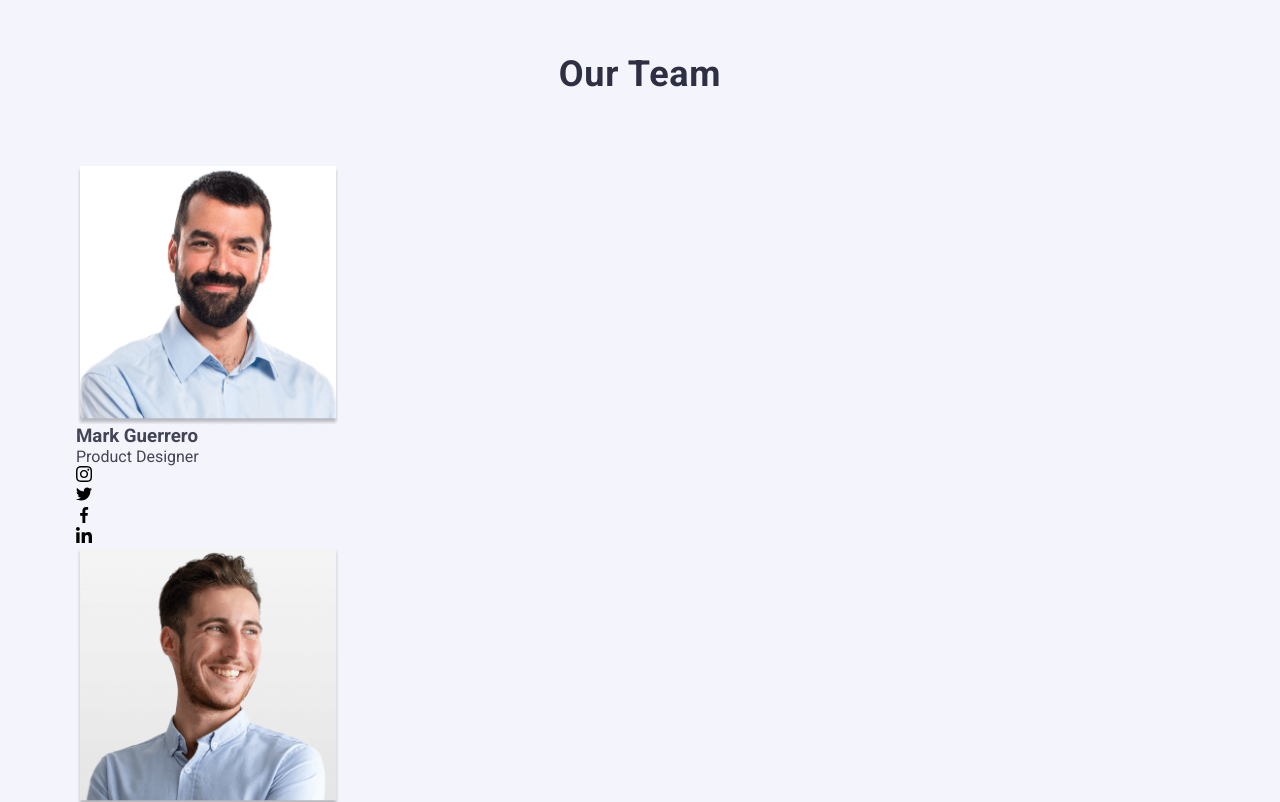
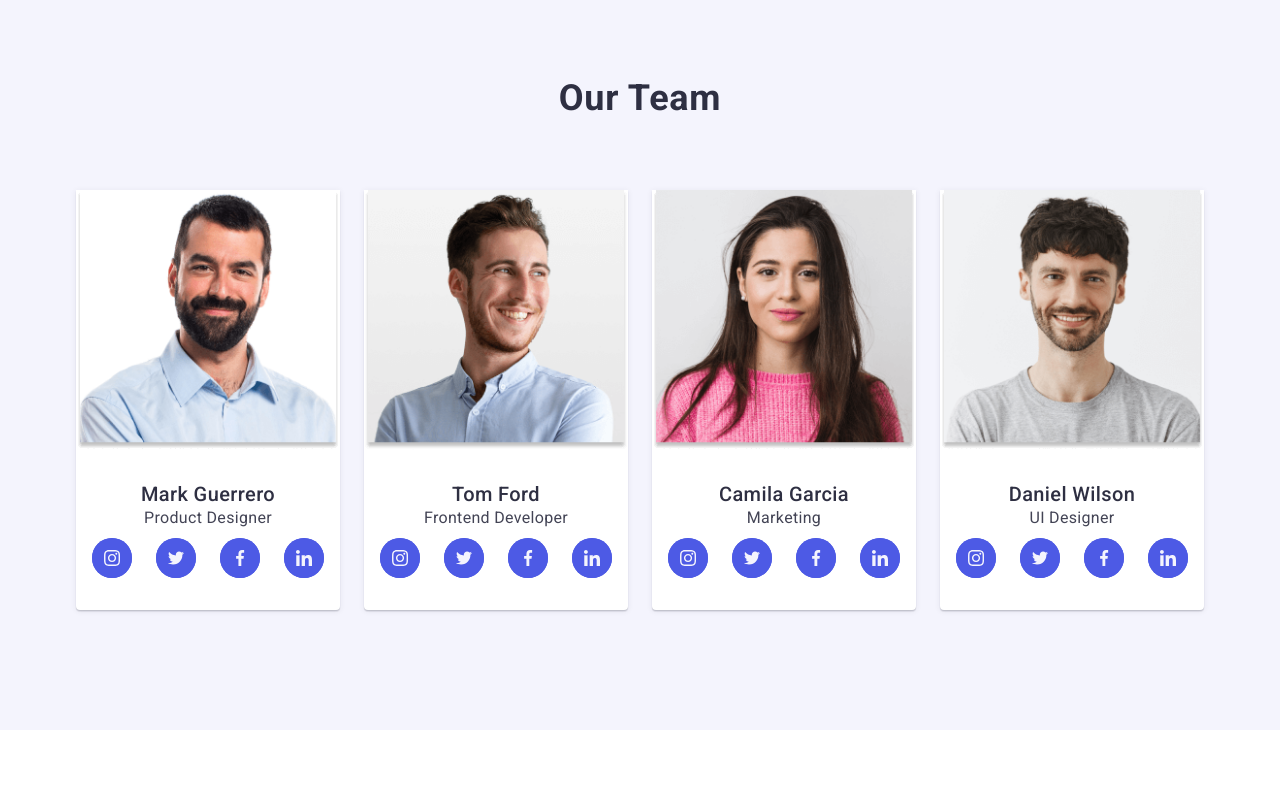
Before and after one commit to Miash96/goit-markup-hw-06, a plain HTML site: page index.html in a window 1280 px wide. Shown: the part 1162-1964 px from the top of the page. After the commit the page ends 1892 px from the top, so only its background shows below. Drawn offline with nearby package versions, Linux system fonts and the light colour scheme.

Commit message:
section 3

```diff
--- a/css/styles.css
+++ b/css/styles.css
@@ -358,9 +358,94 @@ button {
     color: #2e2f42;
     margin-bottom: 72px;
   }
-  .team-tile-list{
+  .team-tile-list {
     display: flex;
-    flex-direction: column;
+    flex-direction: row;
     align-items: center;
     gap: 72px;
   }
+  .team-title-list-item{
+    border-radius: 0 0 4px 4px;
+    box-shadow: 0 2px 1px 0 rgba(46, 47, 66, 0.08), 0 1px 1px 0 rgba(46, 47, 66, 0.16), 0 1px 6px 0 rgba(46, 47, 66, 0.08);
+    width: 264px;
+    background-color: #FFFFFF;
+  }
+  .container-name {
+    padding: 32px 16px;
+  }
+  .team-member-name{
+    font-weight: 500;
+    font-size: 20px;
+    line-height: 1.2;
+    letter-spacing: 0.02em;
+    color: #2e2f42;
+    text-align: center;
+  }
+  .team-member-name-desr {
+    font-weight: 400;
+    font-size: 16px;
+    line-height: 1.5;
+    letter-spacing: 0.02em;
+    color: #434455;
+    text-align: center;
+    margin-bottom: 8px;
+  }
+  .member-social {
+    display: flex;
+    justify-content: center;
+    gap: 24px;
+  }
+  .member-list-item {
+    display: flex;
+    align-items: center;
+    justify-content: center;
+    width: 40px;
+    height: 40px;
+    border-radius: 50%;
+    background-color: #4d5ae5;
+    transition: color 250ms cubic-bezier(0.4, 0, 0.2, 1);
+  }
+  .social-icons {
+    fill: #f4f4fd;
+  }
+  .member-social-link {
+    display: flex;
+    align-items: center;
+    justify-content: center;
+    width: 100%;
+    height: 100%;
+    background-color: #4d5ae5;
+    border-radius: 50%;
+    transition: background-color 250ms cubic-bezier(0.4, 0, 0.2, 1);
+  }
+  .member-social-link:hover,
+  .member-social-link:focus {
+  background-color: #404bbf;
+  }
+
+
+  @media screen and (min-width: 768px){
+  .team-title-list {
+    display: flex;
+   flex-direction: row;
+   flex-wrap: wrap;
+   justify-content: center;
+   column-gap: 24px;
+   row-gap: 64px;
+    }
+  .team-title-list-item {
+    max-width: 264px;
+    flex-basis: calc((100% - 24px) / 2);
+    }
+    }
+
+    @media screen and (min-width: 1158px){
+    .team-section {
+          padding: 120px 0;
+      }
+
+    .team-title-list-item {
+      flex-basis: calc((100% - 72px) / 4);
+    }
+    }
+    /*Section 4 Our Porfolio */
--- a/index.html
+++ b/index.html
@@ -132,14 +132,19 @@
         <div class="container">
           <h2 class="team-title-main">Our Team</h2>
           <ul class="team-title-list">
-
             <li class="team-title-list-item">
+              <picture>
+                <source
+                  srcset="/images/mark.jpg 1x, /images/adaptyve/Mark@2x.jpg  2x"
+                  media="(min-width: 320px)"
+                />
               <img
                 src="./images/mark.jpg"
                 alt="Mark Guerrero"
                 width="264"
                 height="260"
               />
+              </picture>
               <div class="container-name">
                 <h3 class="team-member-name">Mark Guerrero</h3>
                 <p class="team-member-name-desr">Product Designer</p>
@@ -176,12 +181,18 @@
               </div>
             </li>
             <li class="team-title-list-item">
+              <picture>
+                <source
+                  srcset="/images/tom.jpg 1x, /images/adaptyve/Tom@2x.jpg  2x"
+                  media="(min-width: 320px)"
+                />
               <img
-                src="./images/tom.jpg"
+                src="/images/tom.jpg"
                 alt="Tom Ford"
                 width="264"
                 height="260"
               />
+              </picture>
               <div class="container-name">
                 <h3 class="team-member-name">Tom Ford</h3>
                 <p class="team-member-name-desr">Frontend Developer</p>
@@ -220,12 +231,18 @@
             </li>
 
             <li class="team-title-list-item">
+              <picture>
+                <source
+                  srcset="/images/camila.jpg 1x, /images/adaptyve/Camilla@2x.jpg  2x"
+                  media="(min-width: 320px)"
+                />
               <img
-                src="./images/camila.jpg"
+                src="/images/camila.jpg"
                 alt="Camila Garcia"
                 width="264"
                 height="260"
               />
+              </picture>
               <div class="container-name">
                 <h3 class="team-member-name">Camila Garcia</h3>
                 <p class="team-member-name-desr">Marketing</p>
@@ -263,12 +280,18 @@
             </li>
 
             <li class="team-title-list-item">
+              <picture>
+                <source
+                  srcset="/images/daniel.jpg 1x, /images/adaptyve/Daniel@2x.jpg  2x"
+                  media="(min-width: 320px)"
+                />
               <img
-                src="./images/daniel.jpg"
+                src="/images/daniel.jpg"
                 alt="Daniel Wilson"
                 width="264"
                 height="260"
               />
+              </picture>
               <div class="container-name">
                 <h3 class="team-member-name">Daniel Wilson</h3>
                 <p class="team-member-name-desr">UI Designer</p>
```
Also changed, not shown: images/adaptyve/Camilla@2x.jpg (added), images/adaptyve/Daniel@2x.jpg (added), images/adaptyve/Mark@2x.jpg (added), images/adaptyve/Tom@2x.jpg (added).
